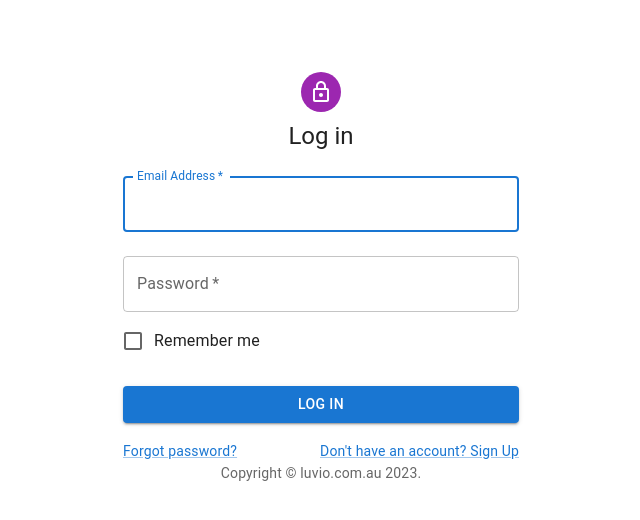
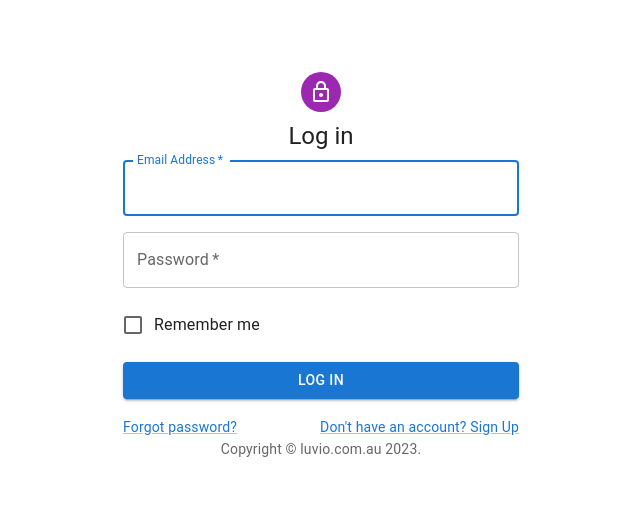
Before and after one commit to nguyenhailong253/luvio_frontend, a React (Create React App) app: page / in a window 1280 px wide. Shown: the top 520 px of the page, without its empty margins (319-959 px from the left). Built offline with nearby package versions, Linux system fonts and the light colour scheme; the HTML template or start-up script is replaced by a standard one.

Commit message:
extract email to shared component and add validation

```diff
--- a/package.json
+++ b/package.json
@@ -19,6 +19,7 @@
     "@types/react-dom": "^18.0.0",
     "@types/react-redux": "^7.1.25",
     "@types/react-router-dom": "^5.3.3",
+    "@types/validator": "^13.7.12",
     "axios": "^1.2.2",
     "dayjs": "^1.11.7",
     "moment": "^2.29.4",
@@ -31,6 +32,7 @@
     "redux": "^4.2.0",
     "source-map-explorer": "^2.5.3",
     "typescript": "*",
+    "validator": "^13.9.0",
     "web-vitals": "^2.1.0"
   },
   "scripts": {
--- /dev/null
+++ b/src/components/EmailInput.tsx
@@ -0,0 +1,44 @@
+import TextField from '@mui/material/TextField'
+import React, { useState } from 'react'
+import isEmail from 'validator/lib/isEmail'
+
+interface EmailInputPropsType {
+  onEmailChange: (value: string) => void
+  email: string
+  autoFocus?: boolean
+}
+
+const EmailInput: React.FunctionComponent<EmailInputPropsType> = (props) => {
+  const { email, onEmailChange, autoFocus } = props
+  const [dirty, setDirty] = useState(false)
+  const [isValid, setIsValid] = useState(false)
+  const handleChange: any = (newEmail: string) => {
+    if (isEmail(newEmail)) {
+      setIsValid(true)
+    } else {
+      setIsValid(false)
+    }
+    setDirty(true)
+    onEmailChange(newEmail)
+  }
+
+  const showError = dirty && !isValid
+
+  return (
+    <TextField
+      error={showError}
+      helperText={showError && 'Invalid email.'}
+      required
+      fullWidth
+      id="email"
+      label="Email Address"
+      name="email"
+      autoComplete="email"
+      autoFocus={autoFocus}
+      value={email}
+      onChange={e => { handleChange(e.target.value) }}
+    />
+  )
+}
+
+export default EmailInput
--- a/src/components/MobilePhoneInput.tsx
+++ b/src/components/MobilePhoneInput.tsx
@@ -17,7 +17,6 @@ interface MobilePhoneInputPropsType {
 const MobilePhoneInput: React.FunctionComponent<MobilePhoneInputPropsType> = (props) => {
   const { mobilevalue, onMobileValueChange } = props
   const handleChange: any = (newValue: string, info: MuiTelInputInfo) => {
-    console.log(info)
     onMobileValueChange(newValue)
   }
 
--- a/src/modules/login/components/LoginForm.tsx
+++ b/src/modules/login/components/LoginForm.tsx
@@ -13,6 +13,7 @@ import Typography from '@mui/material/Typography'
 import { createTheme, ThemeProvider } from '@mui/material/styles'
 import React from 'react'
 import Copyright from '../../../components/Copyright'
+import EmailInput from '../../../components/EmailInput'
 import type { LoginFormProps } from '../types'
 
 const theme = createTheme()
@@ -22,23 +23,18 @@ const LoginForm: React.FunctionComponent<LoginFormProps> = (props) => {
   const { email, password } = variables
 
   const emailComponent = (
-    <TextField
-      margin="normal"
-      required
-      fullWidth
-      id="email"
-      label="Email Address"
-      name="email"
-      autoComplete="email"
-      autoFocus
-      value={email}
-      onChange={e => { setEmail(e.target.value) }}
+    <Grid item xs={12}>
+      <EmailInput
+        email={email}
+        onEmailChange={setEmail}
+        autoFocus={true}
       />
+    </Grid>
   )
 
   const passwordComponent = (
+    <Grid item xs={12}>
       <TextField
-      margin="normal"
         required
         fullWidth
         name="password"
@@ -49,24 +45,29 @@ const LoginForm: React.FunctionComponent<LoginFormProps> = (props) => {
         value={password}
         onChange={e => { setPassword(e.target.value) }}
       />
+    </Grid>
   )
 
   const rememberMe = (
+    <Grid item xs={12}>
       <FormControlLabel
         control={<Checkbox value="remember" color="primary" />}
         label="Remember me"
       />
+    </Grid>
   )
 
   const loginButton = (
+    <Grid item xs={12}>
       <Button
         type="submit"
         fullWidth
         variant="contained"
-      sx={{ mt: 3, mb: 2 }}
+        sx={{ mb: 2 }}
       >
       Log In
       </Button>
+    </Grid>
   )
 
   const forgotPwd = (
@@ -104,10 +105,12 @@ const LoginForm: React.FunctionComponent<LoginFormProps> = (props) => {
             Log in
           </Typography>
           <Box component="form" onSubmit={onSubmitClicked} noValidate sx={{ mt: 1 }}>
+            <Grid container spacing={2}>
               {emailComponent}
               {passwordComponent}
               {rememberMe}
               {loginButton}
+            </Grid>
             <Grid container>
               {forgotPwd}
               {signup}
--- a/src/modules/signup/components/SignupForm.tsx
+++ b/src/modules/signup/components/SignupForm.tsx
@@ -17,6 +17,7 @@ import { LocalizationProvider } from '@mui/x-date-pickers/LocalizationProvider'
 import React from 'react'
 import DATE_FORMAT from '../../../common/constants'
 import Copyright from '../../../components/Copyright'
+import EmailInput from '../../../components/EmailInput'
 import MobilePhoneInput from '../../../components/MobilePhoneInput'
 import type { Nullish } from '../../../common/types'
 import type { SignupFormProps } from '../types'
@@ -96,15 +97,9 @@ const SignupForm: React.FunctionComponent<SignupFormProps> = (props) => {
 
   const emailComponent = (
     <Grid item xs={12}>
-      <TextField
-        required
-        fullWidth
-        id="email"
-        label="Email Address"
-        name="email"
-        autoComplete="email"
-        value={email}
-        onChange={e => { setEmail(e.target.value) }}
+      <EmailInput
+        email={email}
+        onEmailChange={setEmail}
       />
     </Grid>
   )
```
Also changed, not shown: 1 other file (tests, documents, lock files or other folders). Lines whose indentation alone changed are shown as unchanged.
